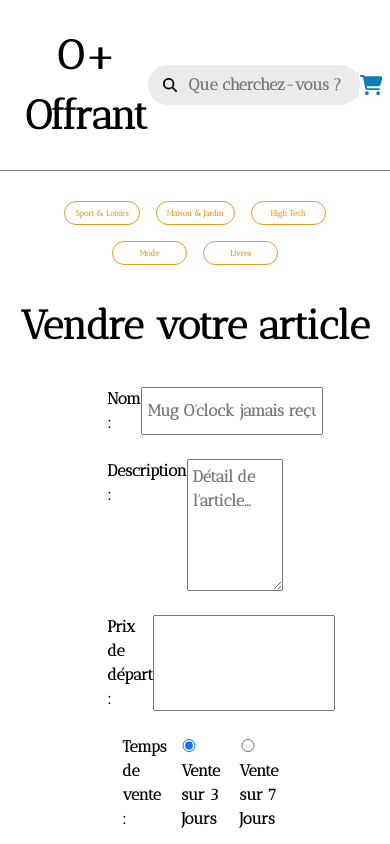
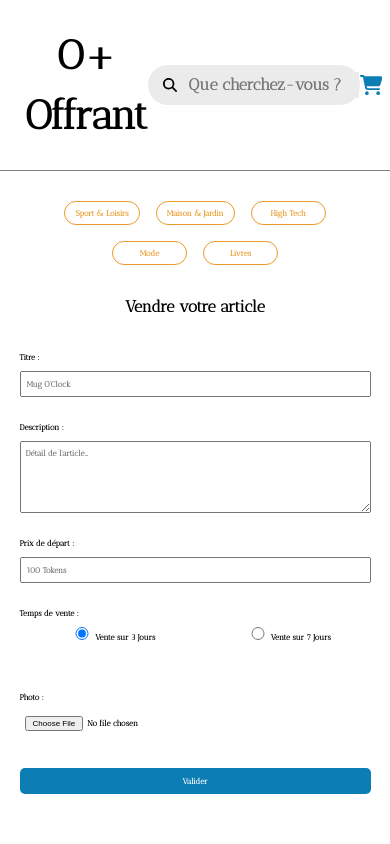
Before and after one commit to Ld-monkey/o-plus-offrant-front-end, a React (Vite) app: page / in a window 390 px wide. Shown: the top 844 px of the page. Built offline with nearby package versions, Linux system fonts and the light colour scheme.

Commit message:
adding responsive to the component

```diff
--- a/src/components/AddProduct/AddArticle.scss
+++ b/src/components/AddProduct/AddArticle.scss
@@ -2,22 +2,43 @@
 
 h2 {
   font-size: 2.5rem;
+  @media screen and (max-width : v.$layout-breakpoint-desktop) {
+    font-size: 1.5rem;  // remplacer par les variables une fois merge
+  }
+  @media screen and (max-width : v.$layout-breakpoint-tablet) {
+    font-size: 1rem; // remplacer par les variables une fois merge
+  }
 }
 
 .add-article-form {
   margin: 2rem auto;
   width: 50%;
   text-align: left;
+  @media screen and (max-width : v.$layout-breakpoint-desktop) {
+    width : 60%;
+    font-size: 0.8rem; // remplacer par les variables une fois merge
+  }
+  @media screen and (max-width : v.$layout-breakpoint-tablet) {
+    width : 100%;
+    font-size: 0.5rem; // remplacer par les variables une fois merge
+  }
 
   div {
     display: flex;
     justify-content: space-between;
     margin-bottom: 1.5rem;
-
+    @media screen and (max-width : v.$layout-breakpoint-tablet) {
+      flex-direction: column;
+      width: 100%;
+    }
     input, textarea {
       width: 300px;
       outline: none;
       padding: 5px;
+      @media screen and (max-width : v.$layout-breakpoint-tablet) {
+        width: 100%;
+        margin-top: 0.5rem;
+      }
     }
   }
 
@@ -27,8 +48,14 @@
       margin-right: 5px;
     }
 
-    label {
-      margin-left: 15px;
+    .wrapper {
+      label {
+        margin-left: 15px;
+      }
+      @media screen and (max-width : v.$layout-breakpoint-tablet) {
+        flex-direction: row;
+        justify-content: space-around;
+      }
     }
   }
 
--- a/src/components/AddProduct/AddArticle.tsx
+++ b/src/components/AddProduct/AddArticle.tsx
@@ -6,8 +6,8 @@
       <h2>Vendre votre article</h2>
       <form method="post" className="add-article-form">
         <div className="article-name">
-          <label htmlFor="title">Nom :</label>
-          <input type="text" placeholder="Mug O'clock jamais reçu" />
+          <label htmlFor="title">Titre :</label>
+          <input type="text" placeholder="Mug O'Clock" />
         </div>
 
         <div className="article-description">
@@ -17,23 +17,18 @@
 
         <div className="article-price">
           <label htmlFor="price">Prix de départ :</label>
-          <input type="text" />
+          <input type="text" placeholder="100 Tokens" />
         </div>
 
         <div className="article-timer">
           <label htmlFor="timer">Temps de vente :</label>
           <div className="wrapper">
             <label htmlFor="short-sale">
-              <input
-                type="radio"
-                name="sale-period"
-                value="72 Heures"
-                checked
-              />
+              <input type="radio" name="sale-period" value="72 Hours" checked />
               Vente sur 3 Jours
             </label>
             <label htmlFor="long-sale">
-              <input type="radio" name="sale-period" value="168 Heures" />
+              <input type="radio" name="sale-period" value="168 Hours" />
               Vente sur 7 Jours
             </label>
           </div>
```
